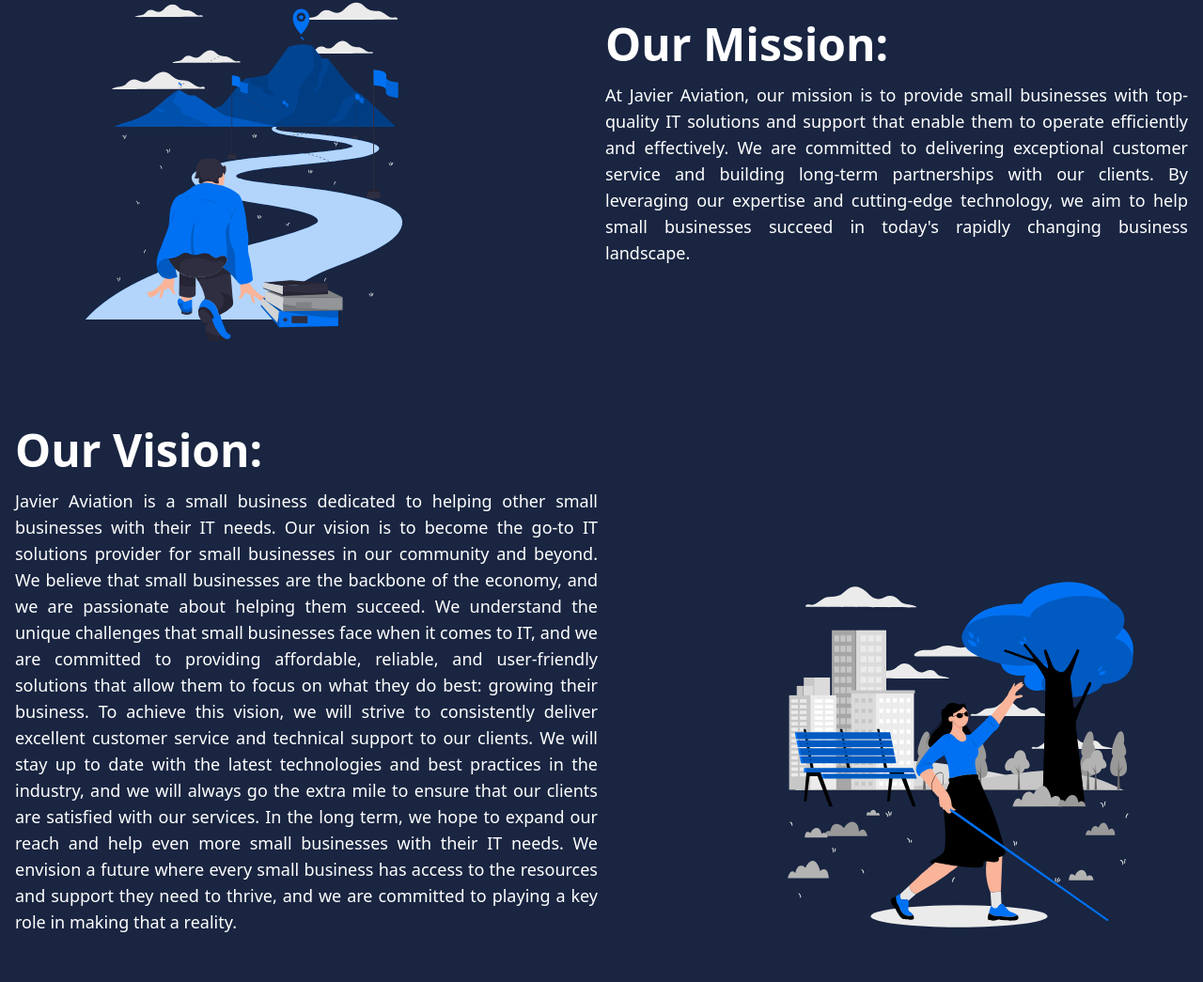
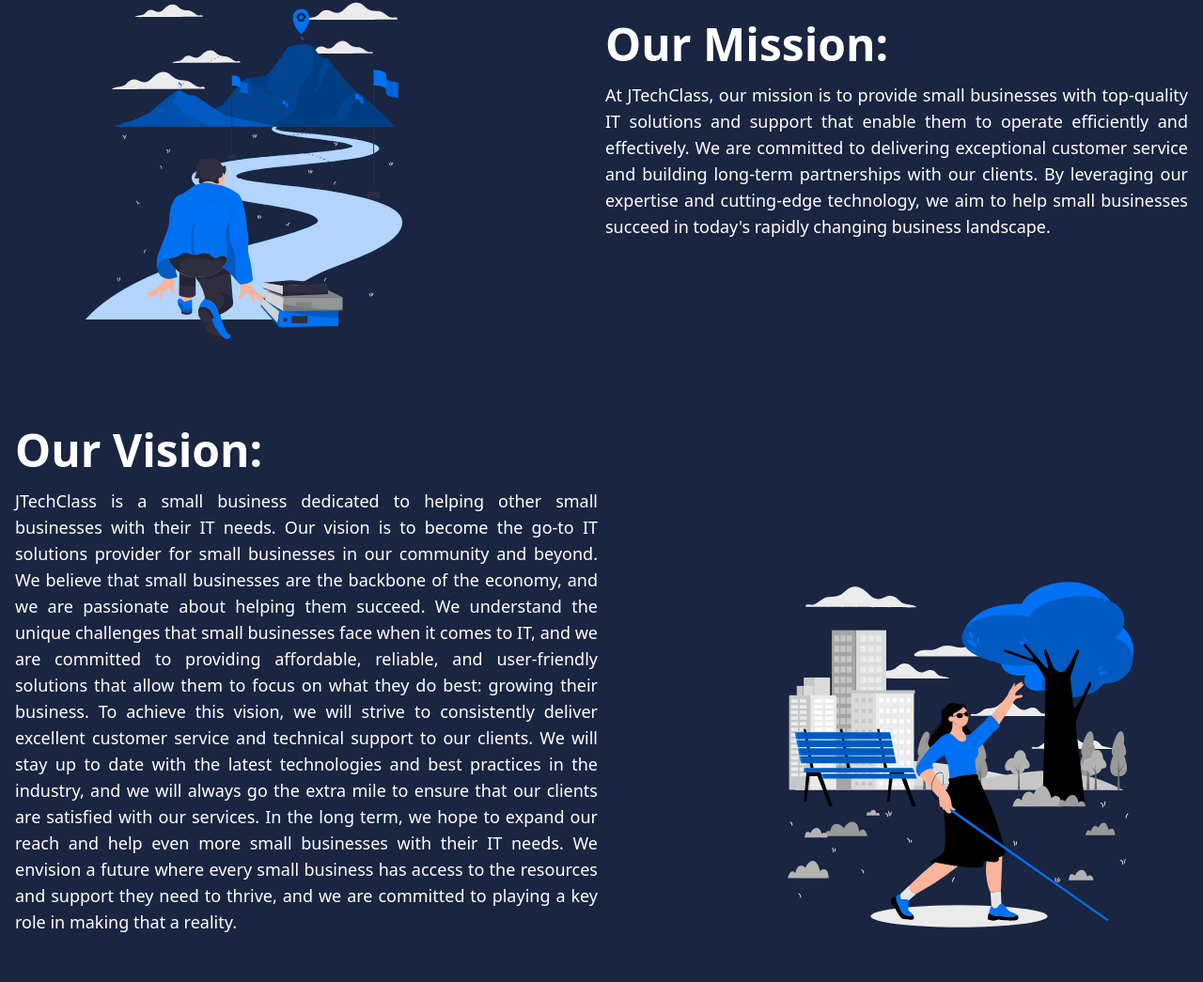
Before and after one commit to jjavierweb/jtechclass-site, a SvelteKit app: page /about-us in a window 1280 px wide. Shown: the part 717-1762 px from the top of the page at 94% size. Built offline with nearby package versions, Linux system fonts and the light colour scheme.

Commit message:
fixed name on the about us page

```diff
--- a/src/routes/about-us/+page.svelte
+++ b/src/routes/about-us/+page.svelte
@@ -6,10 +6,10 @@
 </script>
 
 <svelte:head>
-	<title>About Us - Javier Aviation</title>
+	<title>About Us - JTechClass</title>
 	<meta
 		name="description"
-		content="At Javier Aviation, our mission is to provide small businesses with top-quality IT solutions and support that enable them to operate efficiently and effectively"
+		content="At JTechClass, our mission is to provide small businesses with top-quality IT solutions and support that enable them to operate efficiently and effectively"
 	/>
 </svelte:head>
 <!-- Section of Hero -->
@@ -49,8 +49,8 @@
 		<div class="mt-8">
 			<h2 class="text-3xl font-semibold md:text-5xl">Our Mission:</h2>
 			<p class="text-justify mt-4 text-lg">
-				At Javier Aviation, our mission is to provide small businesses with top-quality IT solutions
-				and support that enable them to operate efficiently and effectively. We are committed to
+				At JTechClass, our mission is to provide small businesses with top-quality IT solutions and
+				support that enable them to operate efficiently and effectively. We are committed to
 				delivering exceptional customer service and building long-term partnerships with our
 				clients. By leveraging our expertise and cutting-edge technology, we aim to help small
 				businesses succeed in today's rapidly changing business landscape.
@@ -62,19 +62,19 @@
 		<div class="mt-8">
 			<h2 class="text-3xl font-semibold md:text-5xl">Our Vision:</h2>
 			<p class="text-justify mt-4 text-lg">
-				Javier Aviation is a small business dedicated to helping other small businesses with their
-				IT needs. Our vision is to become the go-to IT solutions provider for small businesses in
-				our community and beyond. We believe that small businesses are the backbone of the economy,
-				and we are passionate about helping them succeed. We understand the unique challenges that
-				small businesses face when it comes to IT, and we are committed to providing affordable,
-				reliable, and user-friendly solutions that allow them to focus on what they do best: growing
-				their business. To achieve this vision, we will strive to consistently deliver excellent
-				customer service and technical support to our clients. We will stay up to date with the
-				latest technologies and best practices in the industry, and we will always go the extra mile
-				to ensure that our clients are satisfied with our services. In the long term, we hope to
-				expand our reach and help even more small businesses with their IT needs. We envision a
-				future where every small business has access to the resources and support they need to
-				thrive, and we are committed to playing a key role in making that a reality.
+				JTechClass is a small business dedicated to helping other small businesses with their IT
+				needs. Our vision is to become the go-to IT solutions provider for small businesses in our
+				community and beyond. We believe that small businesses are the backbone of the economy, and
+				we are passionate about helping them succeed. We understand the unique challenges that small
+				businesses face when it comes to IT, and we are committed to providing affordable, reliable,
+				and user-friendly solutions that allow them to focus on what they do best: growing their
+				business. To achieve this vision, we will strive to consistently deliver excellent customer
+				service and technical support to our clients. We will stay up to date with the latest
+				technologies and best practices in the industry, and we will always go the extra mile to
+				ensure that our clients are satisfied with our services. In the long term, we hope to expand
+				our reach and help even more small businesses with their IT needs. We envision a future
+				where every small business has access to the resources and support they need to thrive, and
+				we are committed to playing a key role in making that a reality.
 			</p>
 		</div>
 		<img
```
